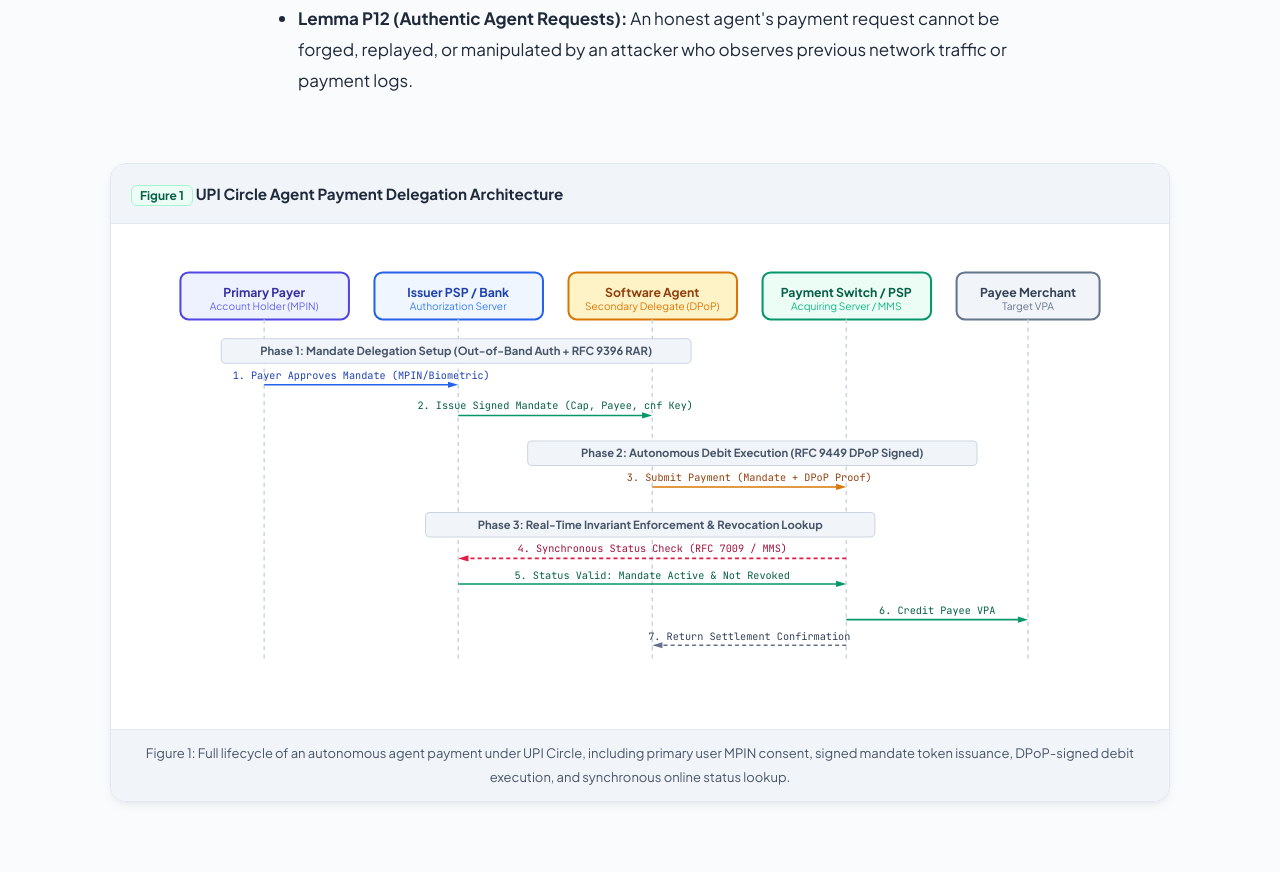
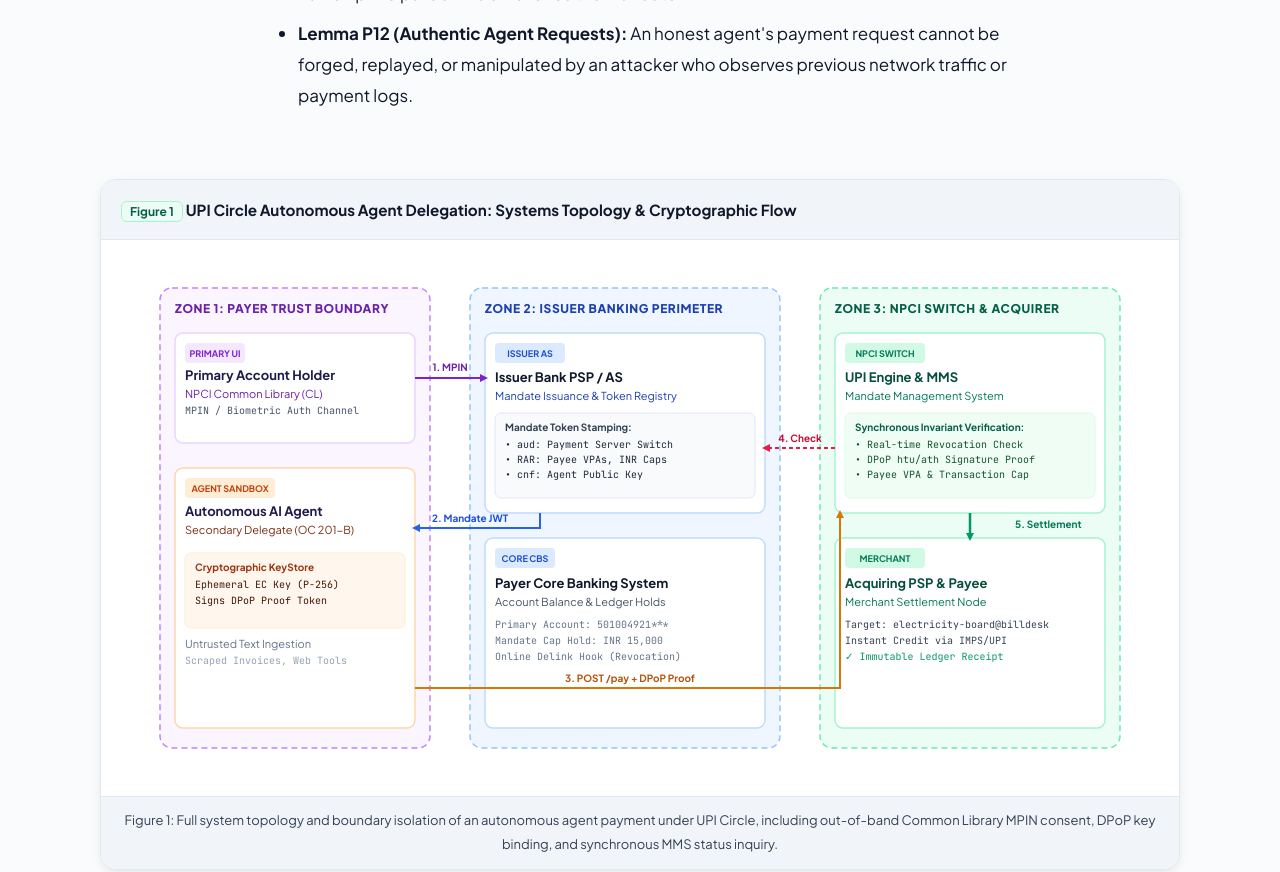
Before and after one commit to HarshThumar/harshthumar.github.io, a plain HTML site: page whitepaper/agent-payments-india/index.html in a window 1280 px wide. Shown: the part 2127-2999 px from the top of the page. Drawn offline with Linux system fonts and the light colour scheme.

Commit message:
docs(whitepaper): enhance topology SVG diagram and layout contrast

```diff
--- a/whitepaper/agent-payments-india/index.html
+++ b/whitepaper/agent-payments-india/index.html
@@ -25,33 +25,34 @@
       --color-bg: #fafbfc;
       --color-surface: #ffffff;
       --color-surface-sunken: #f1f5f9;
+      --color-surface-raised: #ffffff;
       --color-border: #e2e8f0;
       --color-border-subtle: #edf2f7;
 
-      --color-text-main: #1e293b;
-      --color-text-muted: #475569;
+      --color-text-main: #0f172a;
+      --color-text-muted: #334155;
       --color-text-faint: #64748b;
 
-      --color-primary: #2563eb;
-      --color-primary-hover: #1d4ed8;
+      --color-primary: #1d4ed8;
+      --color-primary-hover: #1e40af;
       --color-primary-soft: #eff6ff;
       --color-primary-border: #bfdbfe;
 
-      --color-indigo: #4f46e5;
+      --color-indigo: #4338ca;
       --color-indigo-soft: #eef2ff;
-      --color-amber: #d97706;
+      --color-amber: #b45309;
       --color-amber-soft: #fef3c7;
-      --color-emerald: #059669;
+      --color-emerald: #047857;
       --color-emerald-soft: #ecfdf5;
-      --color-rose: #e11d48;
+      --color-rose: #be123c;
       --color-rose-soft: #fff1f2;
 
-      --shadow-sm: 0 1px 2px 0 rgba(0, 0, 0, 0.05);
-      --shadow-md: 0 4px 12px -2px rgba(0, 0, 0, 0.07), 0 2px 6px -2px rgba(0, 0, 0, 0.04);
-      --shadow-lg: 0 12px 24px -4px rgba(0, 0, 0, 0.08), 0 4px 10px -3px rgba(0, 0, 0, 0.04);
+      --shadow-sm: 0 1px 3px 0 rgba(0, 0, 0, 0.06);
+      --shadow-md: 0 4px 14px -2px rgba(0, 0, 0, 0.08), 0 2px 6px -2px rgba(0, 0, 0, 0.04);
+      --shadow-lg: 0 12px 28px -4px rgba(0, 0, 0, 0.09), 0 4px 10px -3px rgba(0, 0, 0, 0.04);
 
       --content-width: 740px;
-      --breakout-width: 1060px;
+      --breakout-width: 1080px;
       --full-width: 1280px;
       --viewport-pad: clamp(16px, 4vw, 36px);
     }
@@ -64,7 +65,7 @@
       font-family: var(--font-sans);
       background-color: var(--color-bg);
       color: var(--color-text-main);
-      line-height: 1.8;
+      line-height: 1.82;
       font-size: 1.0625rem;
       -webkit-font-smoothing: antialiased;
     }
@@ -84,7 +85,7 @@
       position: sticky;
       top: 0;
       z-index: 90;
-      background-color: rgba(250, 251, 252, 0.92);
+      background-color: rgba(250, 251, 252, 0.94);
       backdrop-filter: blur(12px);
       -webkit-backdrop-filter: blur(12px);
       border-bottom: 1px solid var(--color-border);
@@ -175,7 +176,7 @@
       align-items: center;
       gap: 8px;
       background: var(--color-emerald-soft);
-      color: #065f46;
+      color: var(--color-emerald);
       border: 1px solid #a7f3d0;
       padding: 4px 12px;
       border-radius: 9999px;
@@ -187,7 +188,7 @@
     }
 
     h1.article-title {
-      font-size: clamp(2rem, 3.8vw, 3rem);
+      font-size: clamp(2.1rem, 3.8vw, 3.1rem);
       font-weight: 800;
       line-height: 1.18;
       letter-spacing: -0.03em;
@@ -396,7 +397,7 @@
     .diagram-svg-container svg {
       width: 100%;
       height: auto;
-      max-width: 960px;
+      max-width: 1000px;
       display: block;
     }
 
@@ -631,88 +632,128 @@
       </ul>
     </section>
 
-    <!-- Figure 1: Breakout Vector SVG Architecture Diagram -->
+    <!-- Figure 1: Full System Topology Vector SVG Architecture Diagram -->
     <div class="breakout diagram-card">
       <div class="diagram-header-bar">
         <div>
           <span class="diagram-pill">Figure 1</span>
-          <span class="diagram-title">UPI Circle Agent Payment Delegation Architecture</span>
+          <span class="diagram-title">UPI Circle Autonomous Agent Delegation: Systems Topology &amp; Cryptographic Flow</span>
         </div>
       </div>
 
       <div class="diagram-svg-container">
-        <svg viewBox="0 0 940 440" fill="none" xmlns="http://www.w3.org/2000/svg">
-          <!-- Actor Headers -->
-          <rect x="20" y="20" width="165" height="46" rx="8" fill="#eef2ff" stroke="#4f46e5" stroke-width="2"/>
-          <text x="102" y="44" font-family="'Plus Jakarta Sans', sans-serif" font-size="12" font-weight="700" fill="#3730a3" text-anchor="middle">Primary Payer</text>
-          <text x="102" y="57" font-family="'Plus Jakarta Sans', sans-serif" font-size="10" fill="#6366f1" text-anchor="middle">Account Holder (MPIN)</text>
-          <line x1="102" y1="66" x2="102" y2="400" stroke="#cbd5e1" stroke-width="1.5" stroke-dasharray="4 4"/>
+        <svg viewBox="0 0 1000 500" fill="none" xmlns="http://www.w3.org/2000/svg">
+          <!-- Zone 1: Payer Trust Boundary -->
+          <rect x="20" y="20" width="270" height="460" rx="12" fill="#faf5ff" stroke="#c084fc" stroke-width="1.5" stroke-dasharray="6 4"/>
+          <text x="35" y="45" font-family="'Plus Jakarta Sans', sans-serif" font-size="12" font-weight="800" fill="#6b21a8" letter-spacing="0.05em">ZONE 1: PAYER TRUST BOUNDARY</text>
 
-          <rect x="210" y="20" width="165" height="46" rx="8" fill="#eff6ff" stroke="#2563eb" stroke-width="2"/>
-          <text x="292" y="44" font-family="'Plus Jakarta Sans', sans-serif" font-size="12" font-weight="700" fill="#1e40af" text-anchor="middle">Issuer PSP / Bank</text>
-          <text x="292" y="57" font-family="'Plus Jakarta Sans', sans-serif" font-size="10" fill="#3b82f6" text-anchor="middle">Authorization Server</text>
-          <line x1="292" y1="66" x2="292" y2="400" stroke="#cbd5e1" stroke-width="1.5" stroke-dasharray="4 4"/>
+          <!-- Component: Payer Device & CL -->
+          <rect x="35" y="65" width="240" height="110" rx="8" fill="#ffffff" stroke="#e9d5ff" stroke-width="1.5"/>
+          <rect x="45" y="75" width="60" height="20" rx="4" fill="#f3e8ff"/>
+          <text x="75" y="89" font-family="'Plus Jakarta Sans', sans-serif" font-size="9" font-weight="700" fill="#7e22ce" text-anchor="middle">PRIMARY UI</text>
+          <text x="45" y="112" font-family="'Plus Jakarta Sans', sans-serif" font-size="13" font-weight="700" fill="#1e1b4b">Primary Account Holder</text>
+          <text x="45" y="130" font-family="'Plus Jakarta Sans', sans-serif" font-size="11" fill="#6b21a8">NPCI Common Library (CL)</text>
+          <text x="45" y="146" font-family="'JetBrains Mono', monospace" font-size="10" fill="#475569">MPIN / Biometric Auth Channel</text>
 
-          <rect x="400" y="20" width="165" height="46" rx="8" fill="#fef3c7" stroke="#d97706" stroke-width="2"/>
-          <text x="482" y="44" font-family="'Plus Jakarta Sans', sans-serif" font-size="12" font-weight="700" fill="#92400e" text-anchor="middle">Software Agent</text>
-          <text x="482" y="57" font-family="'Plus Jakarta Sans', sans-serif" font-size="10" fill="#d97706" text-anchor="middle">Secondary Delegate (DPoP)</text>
-          <line x1="482" y1="66" x2="482" y2="400" stroke="#cbd5e1" stroke-width="1.5" stroke-dasharray="4 4"/>
+          <!-- Component: Agent Runtime Sandbox -->
+          <rect x="35" y="200" width="240" height="260" rx="8" fill="#ffffff" stroke="#fed7aa" stroke-width="1.5"/>
+          <rect x="45" y="210" width="90" height="20" rx="4" fill="#ffedd5"/>
+          <text x="90" y="224" font-family="'Plus Jakarta Sans', sans-serif" font-size="9" font-weight="700" fill="#c2410c" text-anchor="middle">AGENT SANDBOX</text>
+          <text x="45" y="248" font-family="'Plus Jakarta Sans', sans-serif" font-size="13" font-weight="700" fill="#1e1b4b">Autonomous AI Agent</text>
+          <text x="45" y="266" font-family="'Plus Jakarta Sans', sans-serif" font-size="11" fill="#7c2d12">Secondary Delegate (OC 201-B)</text>
 
-          <rect x="590" y="20" width="165" height="46" rx="8" fill="#ecfdf5" stroke="#059669" stroke-width="2"/>
-          <text x="672" y="44" font-family="'Plus Jakarta Sans', sans-serif" font-size="12" font-weight="700" fill="#065f46" text-anchor="middle">Payment Switch / PSP</text>
-          <text x="672" y="57" font-family="'Plus Jakarta Sans', sans-serif" font-size="10" fill="#10b981" text-anchor="middle">Acquiring Server / MMS</text>
-          <line x1="672" y1="66" x2="672" y2="400" stroke="#cbd5e1" stroke-width="1.5" stroke-dasharray="4 4"/>
+          <rect x="45" y="285" width="220" height="75" rx="6" fill="#fff7ed" stroke="#ffedd5"/>
+          <text x="55" y="303" font-family="'Plus Jakarta Sans', sans-serif" font-size="10" font-weight="700" fill="#9a3412">Cryptographic KeyStore</text>
+          <text x="55" y="320" font-family="'JetBrains Mono', monospace" font-size="10" fill="#431407">Ephemeral EC Key (P-256)</text>
+          <text x="55" y="336" font-family="'JetBrains Mono', monospace" font-size="10" fill="#431407">Signs DPoP Proof Token</text>
 
-          <rect x="780" y="20" width="140" height="46" rx="8" fill="#f1f5f9" stroke="#64748b" stroke-width="2"/>
-          <text x="850" y="44" font-family="'Plus Jakarta Sans', sans-serif" font-size="12" font-weight="700" fill="#334155" text-anchor="middle">Payee Merchant</text>
-          <text x="850" y="57" font-family="'Plus Jakarta Sans', sans-serif" font-size="10" fill="#64748b" text-anchor="middle">Target VPA</text>
-          <line x1="850" y1="66" x2="850" y2="400" stroke="#cbd5e1" stroke-width="1.5" stroke-dasharray="4 4"/>
+          <text x="45" y="380" font-family="'Plus Jakarta Sans', sans-serif" font-size="11" fill="#64748b">Untrusted Text Ingestion</text>
+          <text x="45" y="396" font-family="'JetBrains Mono', monospace" font-size="10" fill="#94a3b8">Scraped Invoices, Web Tools</text>
 
-          <!-- Phase 1: Mandate Issuance -->
-          <rect x="60" y="85" width="460" height="24" rx="4" fill="#f1f5f9" stroke="#cbd5e1"/>
-          <text x="290" y="101" font-family="'Plus Jakarta Sans', sans-serif" font-size="11" font-weight="700" fill="#475569" text-anchor="middle">Phase 1: Mandate Delegation Setup (Out-of-Band Auth + RFC 9396 RAR)</text>
+          <!-- Zone 2: Banking & Authorization Boundary -->
+          <rect x="330" y="20" width="310" height="460" rx="12" fill="#eff6ff" stroke="#93c5fd" stroke-width="1.5" stroke-dasharray="6 4"/>
+          <text x="345" y="45" font-family="'Plus Jakarta Sans', sans-serif" font-size="12" font-weight="800" fill="#1e40af" letter-spacing="0.05em">ZONE 2: ISSUER BANKING PERIMETER</text>
 
-          <line x1="102" y1="130" x2="282" y2="130" stroke="#2563eb" stroke-width="1.5"/>
-          <polygon points="282,127 292,130 282,133" fill="#2563eb"/>
-          <text x="197" y="124" font-family="'JetBrains Mono', monospace" font-size="10" fill="#1e40af" text-anchor="middle">1. Payer Approves Mandate (MPIN/Biometric)</text>
+          <!-- Component: Authorization Server -->
+          <rect x="345" y="65" width="280" height="180" rx="8" fill="#ffffff" stroke="#bfdbfe" stroke-width="1.5"/>
+          <rect x="355" y="75" width="70" height="20" rx="4" fill="#dbeafe"/>
+          <text x="390" y="89" font-family="'Plus Jakarta Sans', sans-serif" font-size="9" font-weight="700" fill="#1d4ed8" text-anchor="middle">ISSUER AS</text>
+          <text x="355" y="114" font-family="'Plus Jakarta Sans', sans-serif" font-size="13" font-weight="700" fill="#0f172a">Issuer Bank PSP / AS</text>
+          <text x="355" y="132" font-family="'Plus Jakarta Sans', sans-serif" font-size="11" fill="#1e40af">Mandate Issuance &amp; Token Registry</text>
 
-          <line x1="292" y1="160" x2="472" y2="160" stroke="#059669" stroke-width="1.5"/>
-          <polygon points="472,157 482,160 472,163" fill="#059669"/>
-          <text x="387" y="154" font-family="'JetBrains Mono', monospace" font-size="10" fill="#065f46" text-anchor="middle">2. Issue Signed Mandate (Cap, Payee, cnf Key)</text>
+          <rect x="355" y="145" width="260" height="85" rx="6" fill="#f8fafc" stroke="#e2e8f0"/>
+          <text x="365" y="163" font-family="'Plus Jakarta Sans', sans-serif" font-size="10" font-weight="700" fill="#334155">Mandate Token Stamping:</text>
+          <text x="365" y="180" font-family="'JetBrains Mono', monospace" font-size="10" fill="#1e293b">&bull; aud: Payment Server Switch</text>
+          <text x="365" y="195" font-family="'JetBrains Mono', monospace" font-size="10" fill="#1e293b">&bull; RAR: Payee VPAs, INR Caps</text>
+          <text x="365" y="210" font-family="'JetBrains Mono', monospace" font-size="10" fill="#1e293b">&bull; cnf: Agent Public Key</text>
 
-          <!-- Phase 2: Autonomous Execution -->
-          <rect x="360" y="185" width="440" height="24" rx="4" fill="#f1f5f9" stroke="#cbd5e1"/>
-          <text x="580" y="201" font-family="'Plus Jakarta Sans', sans-serif" font-size="11" font-weight="700" fill="#475569" text-anchor="middle">Phase 2: Autonomous Debit Execution (RFC 9449 DPoP Signed)</text>
+          <!-- Component: Core Banking System -->
+          <rect x="345" y="270" width="280" height="190" rx="8" fill="#ffffff" stroke="#bfdbfe" stroke-width="1.5"/>
+          <rect x="355" y="280" width="60" height="20" rx="4" fill="#dbeafe"/>
+          <text x="385" y="294" font-family="'Plus Jakarta Sans', sans-serif" font-size="9" font-weight="700" fill="#1d4ed8" text-anchor="middle">CORE CBS</text>
+          <text x="355" y="320" font-family="'Plus Jakarta Sans', sans-serif" font-size="13" font-weight="700" fill="#0f172a">Payer Core Banking System</text>
+          <text x="355" y="338" font-family="'Plus Jakarta Sans', sans-serif" font-size="11" fill="#475569">Account Balance &amp; Ledger Holds</text>
+          <text x="355" y="360" font-family="'JetBrains Mono', monospace" font-size="10" fill="#64748b">Primary Account: 501004921***</text>
+          <text x="355" y="376" font-family="'JetBrains Mono', monospace" font-size="10" fill="#64748b">Mandate Cap Hold: INR 15,000</text>
+          <text x="355" y="392" font-family="'JetBrains Mono', monospace" font-size="10" fill="#64748b">Online Delink Hook (Revocation)</text>
 
-          <line x1="482" y1="230" x2="662" y2="230" stroke="#d97706" stroke-width="1.5"/>
-          <polygon points="662,227 672,230 662,233" fill="#d97706"/>
-          <text x="577" y="224" font-family="'JetBrains Mono', monospace" font-size="10" fill="#92400e" text-anchor="middle">3. Submit Payment (Mandate + DPoP Proof)</text>
+          <!-- Zone 3: Central Payment Rail & Acquiring -->
+          <rect x="680" y="20" width="300" height="460" rx="12" fill="#ecfdf5" stroke="#6ee7b7" stroke-width="1.5" stroke-dasharray="6 4"/>
+          <text x="695" y="45" font-family="'Plus Jakarta Sans', sans-serif" font-size="12" font-weight="800" fill="#065f46" letter-spacing="0.05em">ZONE 3: NPCI SWITCH &amp; ACQUIRER</text>
 
-          <!-- Phase 3: Synchronous Verification & Revocation Check -->
-          <rect x="260" y="255" width="440" height="24" rx="4" fill="#f1f5f9" stroke="#cbd5e1"/>
-          <text x="480" y="271" font-family="'Plus Jakarta Sans', sans-serif" font-size="11" font-weight="700" fill="#475569" text-anchor="middle">Phase 3: Real-Time Invariant Enforcement &amp; Revocation Lookup</text>
+          <!-- Component: NPCI Switch & MMS -->
+          <rect x="695" y="65" width="270" height="180" rx="8" fill="#ffffff" stroke="#a7f3d0" stroke-width="1.5"/>
+          <rect x="705" y="75" width="80" height="20" rx="4" fill="#d1fae5"/>
+          <text x="745" y="89" font-family="'Plus Jakarta Sans', sans-serif" font-size="9" font-weight="700" fill="#047857" text-anchor="middle">NPCI SWITCH</text>
+          <text x="705" y="114" font-family="'Plus Jakarta Sans', sans-serif" font-size="13" font-weight="700" fill="#064e3b">UPI Engine &amp; MMS</text>
+          <text x="705" y="132" font-family="'Plus Jakarta Sans', sans-serif" font-size="11" fill="#047857">Mandate Management System</text>
 
-          <line x1="672" y1="300" x2="302" y2="300" stroke="#e11d48" stroke-width="1.5" stroke-dasharray="4 3"/>
-          <polygon points="302,297 292,300 302,303" fill="#e11d48"/>
-          <text x="482" y="294" font-family="'JetBrains Mono', monospace" font-size="10" fill="#9f1239" text-anchor="middle">4. Synchronous Status Check (RFC 7009 / MMS)</text>
+          <rect x="705" y="145" width="250" height="85" rx="6" fill="#f0fdf4" stroke="#dcfce7"/>
+          <text x="715" y="163" font-family="'Plus Jakarta Sans', sans-serif" font-size="10" font-weight="700" fill="#065f46">Synchronous Invariant Verification:</text>
+          <text x="715" y="180" font-family="'JetBrains Mono', monospace" font-size="10" fill="#14532d">&bull; Real-time Revocation Check</text>
+          <text x="715" y="195" font-family="'JetBrains Mono', monospace" font-size="10" fill="#14532d">&bull; DPoP htu/ath Signature Proof</text>
+          <text x="715" y="210" font-family="'JetBrains Mono', monospace" font-size="10" fill="#14532d">&bull; Payee VPA &amp; Transaction Cap</text>
 
-          <line x1="292" y1="325" x2="662" y2="325" stroke="#059669" stroke-width="1.5"/>
-          <polygon points="662,322 672,325 662,328" fill="#059669"/>
-          <text x="482" y="320" font-family="'JetBrains Mono', monospace" font-size="10" fill="#065f46" text-anchor="middle">5. Status Valid: Mandate Active &amp; Not Revoked</text>
+          <!-- Component: Acquiring PSP & Merchant -->
+          <rect x="695" y="270" width="270" height="190" rx="8" fill="#ffffff" stroke="#a7f3d0" stroke-width="1.5"/>
+          <rect x="705" y="280" width="80" height="20" rx="4" fill="#d1fae5"/>
+          <text x="745" y="294" font-family="'Plus Jakarta Sans', sans-serif" font-size="9" font-weight="700" fill="#047857" text-anchor="middle">MERCHANT</text>
+          <text x="705" y="320" font-family="'Plus Jakarta Sans', sans-serif" font-size="13" font-weight="700" fill="#064e3b">Acquiring PSP &amp; Payee</text>
+          <text x="705" y="338" font-family="'Plus Jakarta Sans', sans-serif" font-size="11" fill="#047857">Merchant Settlement Node</text>
+          <text x="705" y="360" font-family="'JetBrains Mono', monospace" font-size="10" fill="#334155">Target: electricity-board@billdesk</text>
+          <text x="705" y="376" font-family="'JetBrains Mono', monospace" font-size="10" fill="#334155">Instant Credit via IMPS/UPI</text>
+          <text x="705" y="392" font-family="'JetBrains Mono', monospace" font-size="10" fill="#059669">&check; Immutable Ledger Receipt</text>
 
-          <!-- Phase 4: Settlement -->
-          <line x1="672" y1="360" x2="840" y2="360" stroke="#059669" stroke-width="1.8"/>
-          <polygon points="840,357 850,360 840,363" fill="#059669"/>
-          <text x="761" y="354" font-family="'JetBrains Mono', monospace" font-size="10" fill="#065f46" text-anchor="middle">6. Credit Payee VPA</text>
+          <!-- Pipelines & Arrows across boundaries -->
+          <!-- Flow 1: Payer to AS -->
+          <path d="M 275 110 L 345 110" stroke="#7e22ce" stroke-width="2"/>
+          <polygon points="340,106 348,110 340,114" fill="#7e22ce"/>
+          <text x="310" y="103" font-family="'Plus Jakarta Sans', sans-serif" font-size="10" font-weight="700" fill="#6b21a8" text-anchor="middle">1. MPIN</text>
 
-          <line x1="672" y1="385" x2="492" y2="385" stroke="#64748b" stroke-width="1.5" stroke-dasharray="4 3"/>
-          <polygon points="492,382 482,385 492,388" fill="#64748b"/>
-          <text x="577" y="380" font-family="'JetBrains Mono', monospace" font-size="10" fill="#334155" text-anchor="middle">7. Return Settlement Confirmation</text>
+          <!-- Flow 2: AS to Agent -->
+          <path d="M 400 245 L 400 260 L 275 260" stroke="#2563eb" stroke-width="2"/>
+          <polygon points="280,256 272,260 280,264" fill="#2563eb"/>
+          <text x="330" y="254" font-family="'Plus Jakarta Sans', sans-serif" font-size="10" font-weight="700" fill="#1d4ed8" text-anchor="middle">2. Mandate JWT</text>
+
+          <!-- Flow 3: Agent to Switch -->
+          <path d="M 275 420 L 700 420 L 700 245" stroke="#d97706" stroke-width="2"/>
+          <polygon points="696,250 700,242 704,250" fill="#d97706"/>
+          <text x="490" y="414" font-family="'Plus Jakarta Sans', sans-serif" font-size="10" font-weight="700" fill="#b45309" text-anchor="middle">3. POST /pay + DPoP Proof</text>
+
+          <!-- Flow 4: Switch to MMS & CBS Status Inquiry -->
+          <path d="M 695 180 L 625 180" stroke="#e11d48" stroke-width="2" stroke-dasharray="4 3"/>
+          <polygon points="630,176 622,180 630,184" fill="#e11d48"/>
+          <text x="660" y="174" font-family="'Plus Jakarta Sans', sans-serif" font-size="10" font-weight="700" fill="#be123c" text-anchor="middle">4. Check</text>
+
+          <!-- Flow 5: Switch to Merchant Settlement -->
+          <path d="M 830 245 L 830 270" stroke="#059669" stroke-width="2.5"/>
+          <polygon points="826,265 830,273 834,265" fill="#059669"/>
+          <text x="875" y="260" font-family="'Plus Jakarta Sans', sans-serif" font-size="10" font-weight="700" fill="#047857">5. Settlement</text>
         </svg>
       </div>
 
       <div class="diagram-caption">
-        Figure 1: Full lifecycle of an autonomous agent payment under UPI Circle, including primary user MPIN consent, signed mandate token issuance, DPoP-signed debit execution, and synchronous online status lookup.
+        Figure 1: Full system topology and boundary isolation of an autonomous agent payment under UPI Circle, including out-of-band Common Library MPIN consent, DPoP key binding, and synchronous MMS status inquiry.
       </div>
     </div>
 
@@ -956,7 +997,7 @@ lemma debit_requested_by_agent:<br>
 
     <!-- Section 5 -->
     <section>
-      <h2 class="section-heading">5. Comparative Evaluation Across Payment Schemes</h2>
+      <h2 class="section-heading">5. Comparative Evaluation Across Global Payment Schemes</h2>
       <p>We surveyed emerging industry initiatives for delegated autonomous payments against the formalized model invariants:</p>
     </section>
 
```
